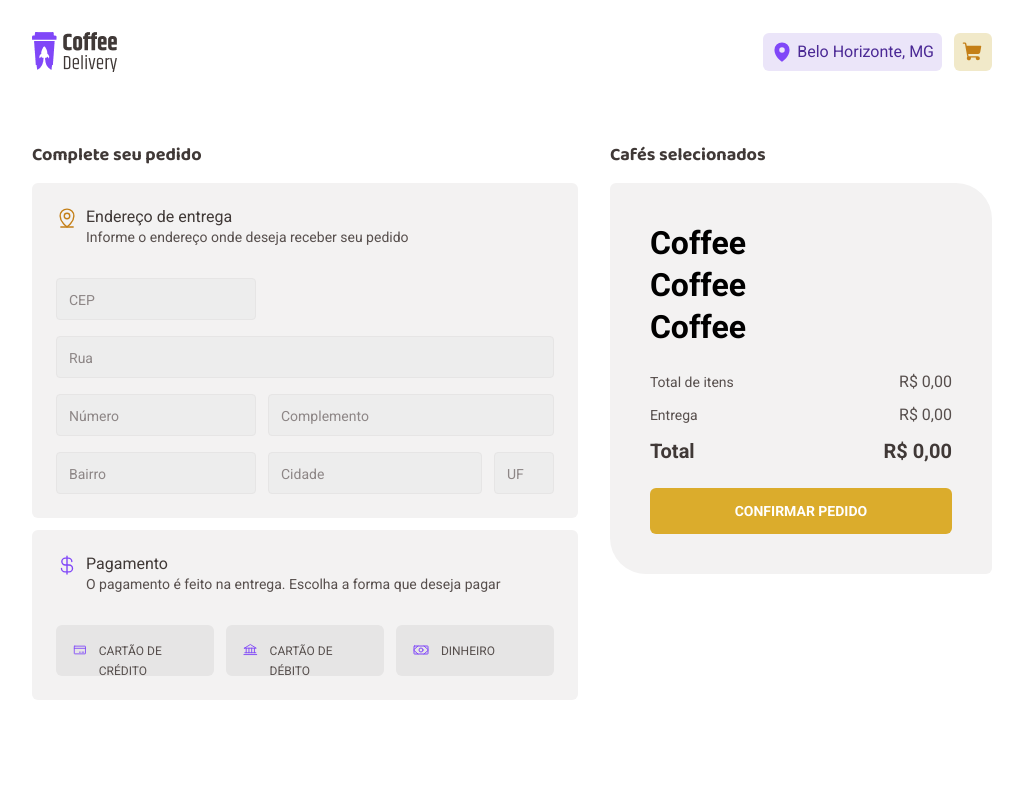
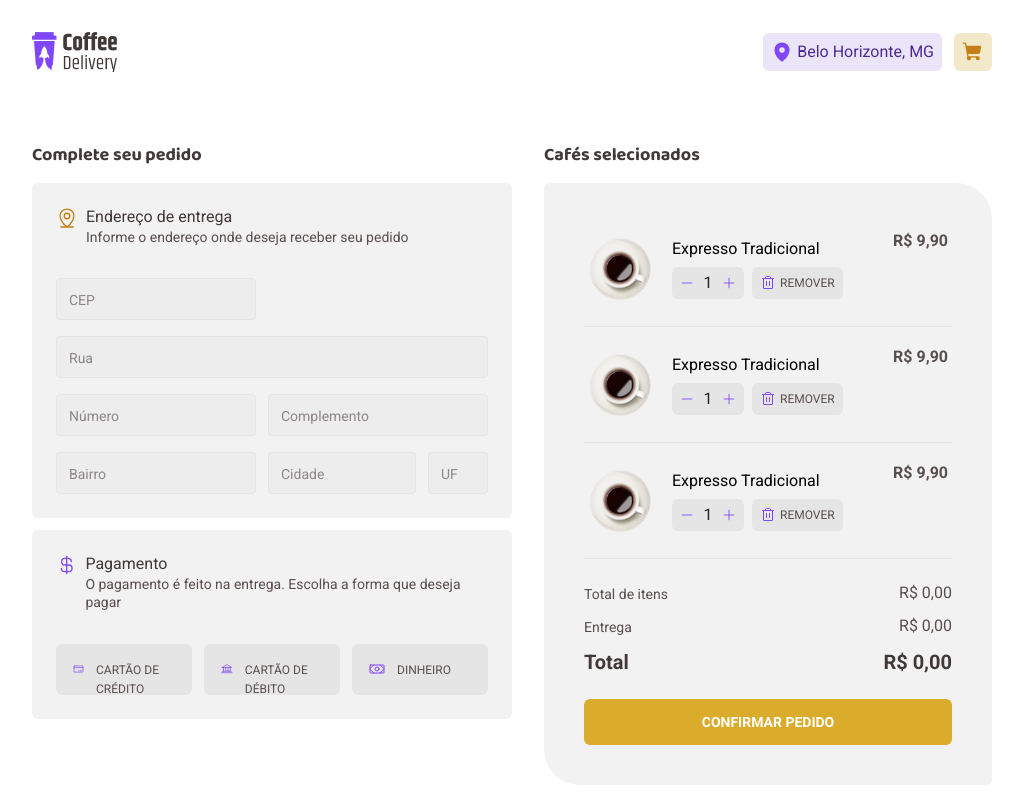
Before and after one commit to ArthurEnrique15/ignite-coffee-delivery, a React (Vite) app: page /checkout in a window 1280 px wide. Shown: the whole page, without its empty margins (128-1151 px from the left). Built offline with nearby package versions, Linux system fonts and the light colour scheme.

Commit message:
feat: add selected coffee component with complete stylization

```diff
--- a/src/pages/Checkout/SelectedCoffees/SelectedCoffee/index.tsx
+++ b/src/pages/Checkout/SelectedCoffees/SelectedCoffee/index.tsx
@@ -1,3 +1,32 @@
+import { Minus, Plus, Trash } from 'phosphor-react'
+
+import coffeeImg from '../../../../assets/coffeeTypes/Type=Americano.png'
+import { SelectedCoffeeContainer } from './styles'
+
 export function SelectedCoffee() {
-  return <h1>Coffee</h1>
+  return (
+    <SelectedCoffeeContainer>
+      <img className="coffeeImg" src={coffeeImg} alt="" />
+      <div className="coffeeInfo">
+        <span>Expresso Tradicional</span>
+
+        <div className="productActions">
+          <div className="productCount">
+            <Minus size={14} />
+            <span>1</span>
+            <Plus size={14} />
+          </div>
+
+          <button className="removeProduct">
+            <Trash size={16} />
+            Remover
+          </button>
+        </div>
+      </div>
+
+      <div className="price">
+        <span>R$ 9,90</span>
+      </div>
+    </SelectedCoffeeContainer>
+  )
 }
--- a/src/pages/Checkout/SelectedCoffees/SelectedCoffee/styles.ts
+++ b/src/pages/Checkout/SelectedCoffees/SelectedCoffee/styles.ts
@@ -0,0 +1,112 @@
+import styled from 'styled-components'
+
+export const SelectedCoffeeContainer = styled.div`
+  display: flex;
+  flex-direction: row;
+  align-items: center;
+
+  width: 23rem;
+  height: 6.5rem;
+
+  gap: 1.25rem;
+
+  padding: 0.5rem 0.25rem 1.25rem;
+
+  border-bottom: 1px solid ${({ theme }) => theme['base-button']};
+  margin-bottom: 0.75rem;
+
+  .coffeeInfo {
+    display: flex;
+    flex-direction: column;
+    align-items: flex-start;
+
+    gap: 0.5rem;
+
+    margin: 1px 0;
+  }
+
+  .coffeeImg {
+    width: 4rem;
+    height: 4rem;
+  }
+
+  .productActions {
+    display: flex;
+    flex-direction: row;
+    align-items: center;
+    justify-content: space-between;
+    gap: 0.5rem;
+  }
+
+  .productActions svg {
+    transition: 0.2s;
+    color: ${({ theme }) => theme.purple};
+  }
+
+  .productActions svg:hover {
+    cursor: pointer;
+    color: ${({ theme }) => theme['purple-dark']};
+  }
+
+  .productCount {
+    width: 4.5rem;
+    height: 2rem;
+
+    background-color: ${({ theme }) => theme['base-button']};
+
+    border-radius: 6px;
+
+    display: flex;
+    flex-direction: row;
+    align-items: center;
+    justify-content: space-between;
+
+    gap: 0.25rem;
+    padding: 0.5rem;
+
+    span {
+      color: ${({ theme }) => theme['base-title']};
+      padding: 0.25rem;
+    }
+  }
+
+  .removeProduct {
+    display: flex;
+    align-items: center;
+    gap: 0.25rem;
+
+    width: 5.6875rem;
+    height: 2rem;
+
+    border-radius: 6px;
+
+    padding: 0 0.5rem;
+
+    background-color: ${({ theme }) => theme['base-button']};
+    color: ${({ theme }) => theme['base-text']};
+
+    font-size: 0.75rem;
+    line-height: 160%;
+
+    text-transform: uppercase;
+
+    transition: 0.2s;
+  }
+
+  .removeProduct:hover {
+    cursor: pointer;
+    background-color: ${({ theme }) => theme['base-hover']};
+    color: ${({ theme }) => theme['base-subtitle']};
+  }
+
+  .price {
+    display: flex;
+    height: 100%;
+    width: 100%;
+    text-align: right;
+    justify-content: flex-end;
+
+    color: ${({ theme }) => theme['base-text']};
+    font-weight: 700;
+  }
+`
--- a/src/pages/Checkout/SelectedCoffees/index.tsx
+++ b/src/pages/Checkout/SelectedCoffees/index.tsx
@@ -1,3 +1,4 @@
+import { SelectedCoffee } from './SelectedCoffee'
 import { SelectedCoffeesContainer } from './styles'
 
 const coffeesArray = [1, 2, 3]
@@ -11,7 +12,7 @@ export function SelectedCoffees() {
 
       <div className="panel">
         {coffeesArray.map((coffee) => (
-          <h1>Coffee</h1>
+          <SelectedCoffee />
         ))}
 
         <footer>
```
